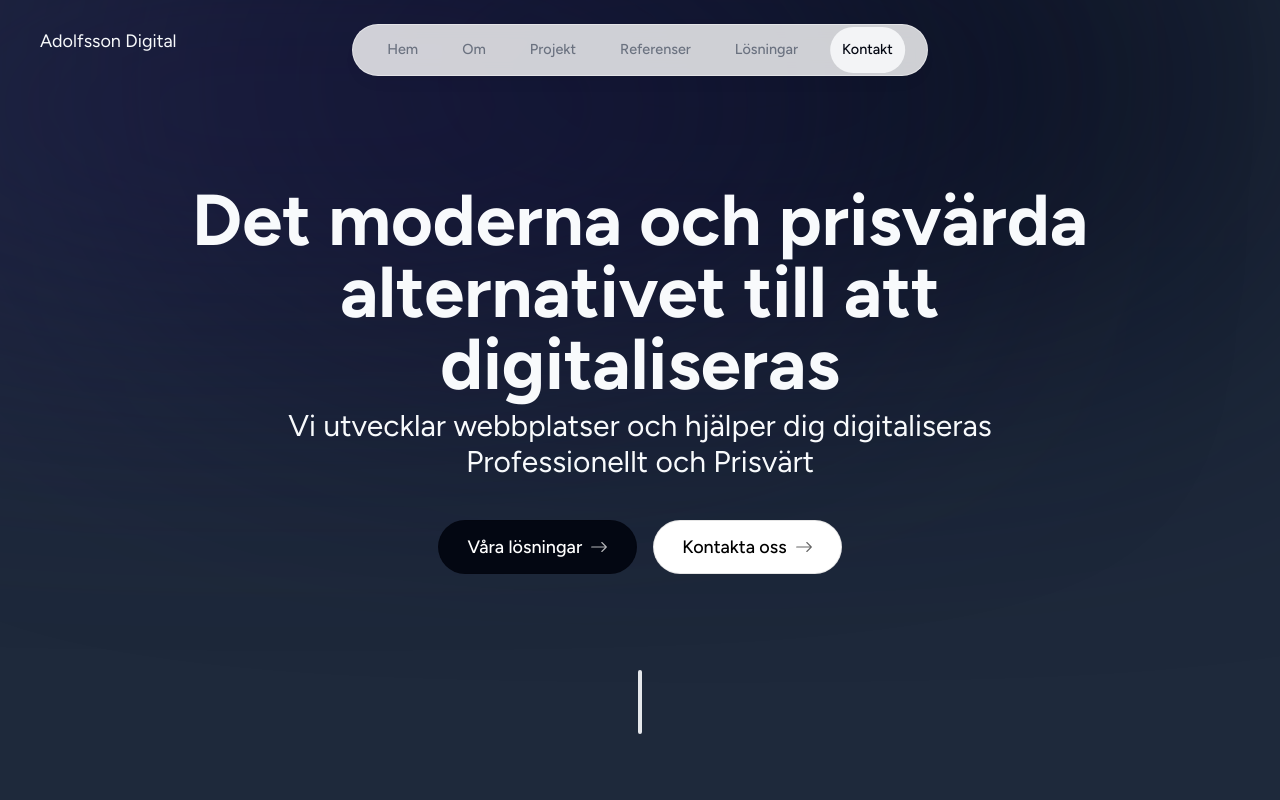
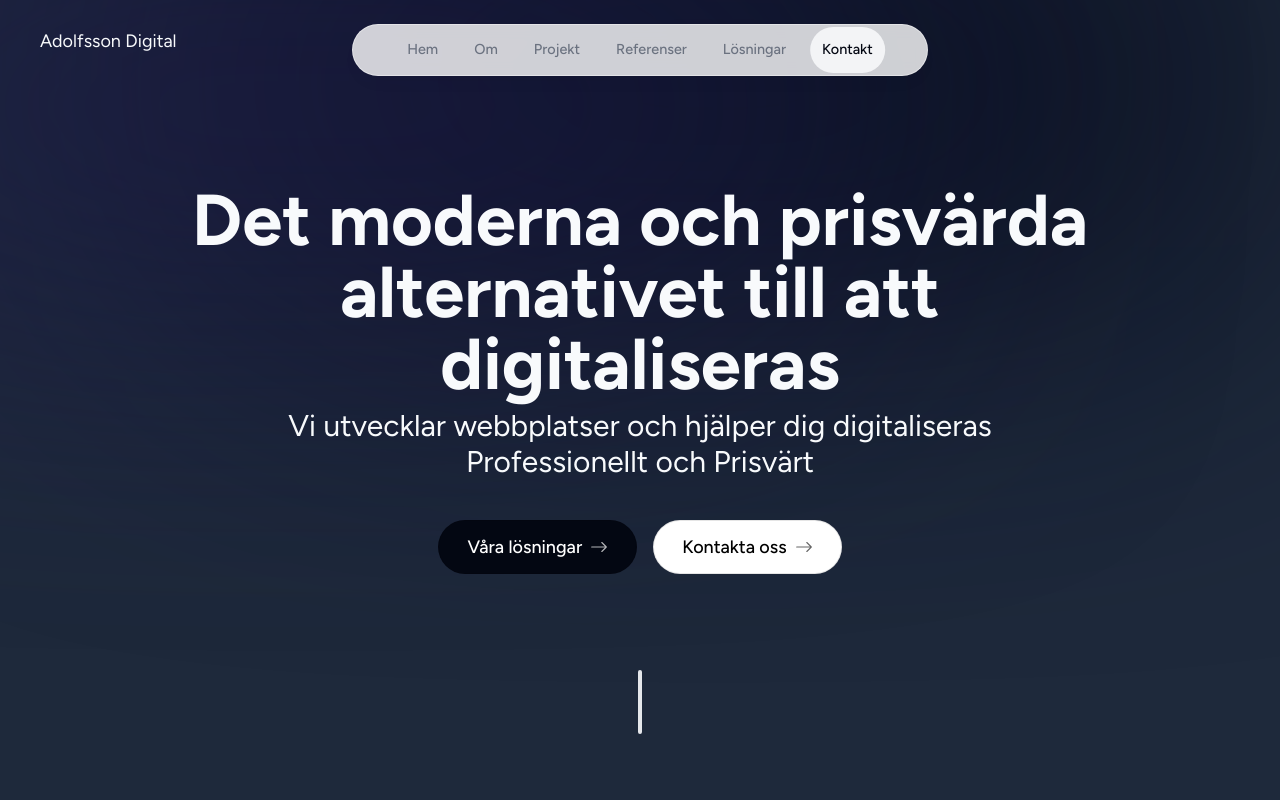
Before and after one commit to adolfssonjames/adolfssondev-app, a Next.js app: page / in a window 1280 px wide. Shown: the top 800 px of the page. Built offline with nearby package versions, Linux system fonts and the light colour scheme; no server answers.

Commit message:
gap on nav fixed

```diff
--- a/src/components/header.tsx
+++ b/src/components/header.tsx
@@ -21,8 +21,9 @@
       <div className="text-lg fixed top-[0.15rem]  left-0 h-12 py-2 sm:top-[1.7rem] pl-2 sm:pl-10 sm:left-0 sm:h-[initial] sm:py-0">
         <Link href={"/"}>Adolfsson Digital</Link>
       </div>
-      <nav className="fixed top-[0.15rem] left-1/2 h-12 -translate-x-1/2 py-2 sm:top-[1.7rem] sm:h-[initial] sm:py-0">
-        <ul className="flex w-[22rem] flex-wrap items-center justify-center gap-y-1 text-[0.9rem] font-medium text-gray-500 sm:w-[initial] sm:flex-nowrap sm:gap-5">
+
+      <nav className="fixed top-[0.15rem] left-1/2 h-12 -translate-x-1/2 py-2 sm:top-[1.7rem] sm:h-[initial] sm:py-0 ">
+        <ul className="flex w-[22rem] flex-wrap items-center justify-center gap-y-1 text-[0.9rem] font-medium text-gray-500 sm:w-[initial] sm:flex-nowrap sm:gap-3">
           {links.map((link) => (
             <motion.li
               className="h-3/4 flex items-center justify-center relative"
```
